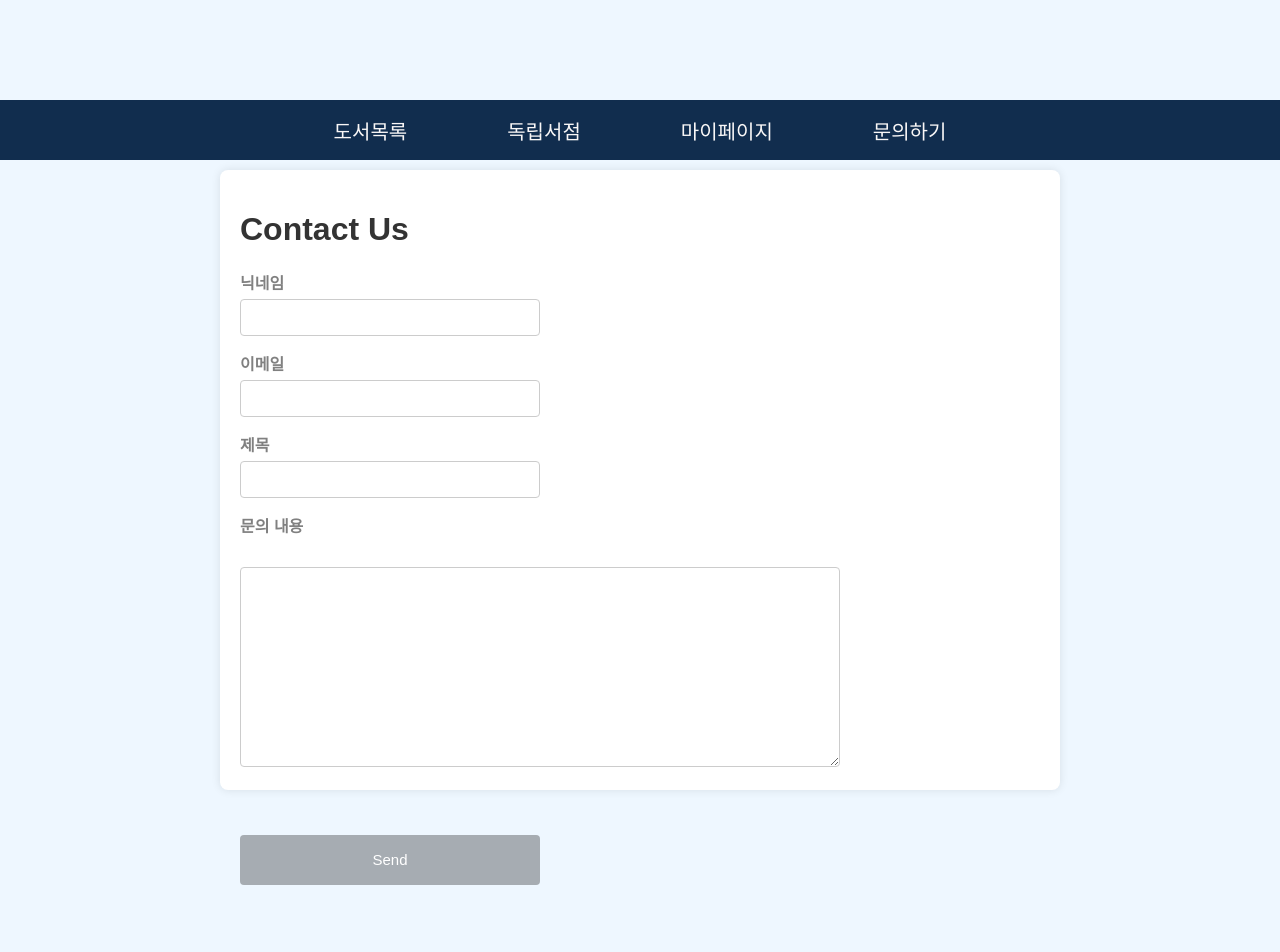
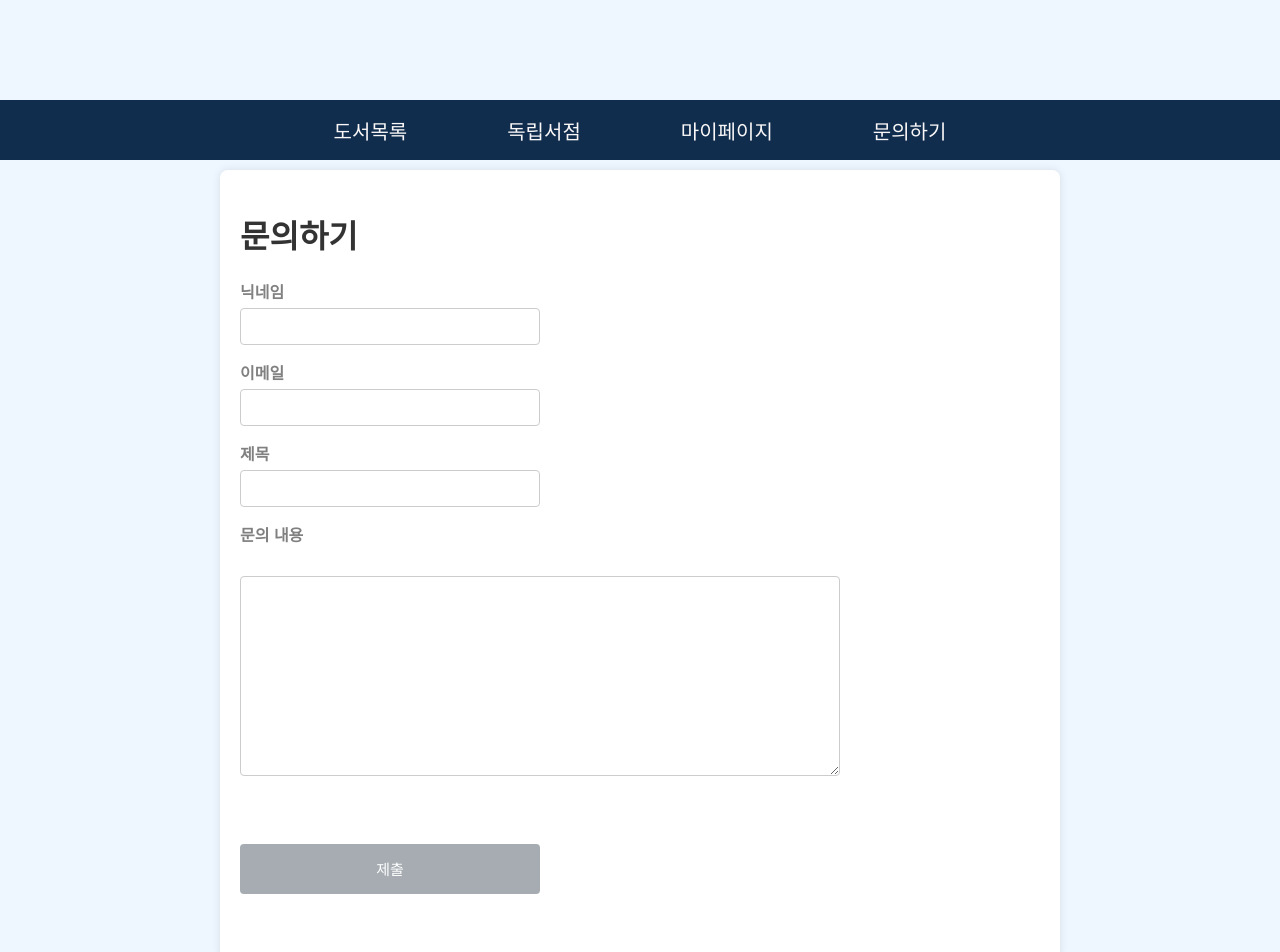
Before and after one commit to san-sae/WEBSW_PROJECT, a React (Create React App) app in the folder react_project/: page /question in a window 1280 px wide. Shown: the top 952 px of the page. Built offline with nearby package versions, Linux system fonts and the light colour scheme.

Commit message:
edit question, info

```diff
--- a/react_project/src/pages/Question.css
+++ b/react_project/src/pages/Question.css
@@ -9,41 +9,17 @@ body {
   /* position: relative; */
   max-width: 800px;
   margin: 150px auto;
+  height: 750px;
   background: #fff;
   padding: 20px;
   border-radius: 8px;
   box-shadow: 0 0 10px rgba(0, 0, 0, 0.1);
 }
 
-/* nav ul {
-  list-style-type: none;
-  padding: 0;
-}
-
-nav ul li {
-  display: inline;
-  margin-right: 10px;
-}
-
-nav ul li a {
-  text-decoration: none;
-  color: black;
-  font-weight: bold;
-}
-
-nav ul li a:hover {
-  text-decoration: underline;
-} */
 
 h1, h2, h3 {
   color: #333;
 }
-
-/*
-p {
-  line-height: 1.6;
-  color: #666;
-} */
 
 form div {
   margin-bottom: 15px;
@@ -63,8 +39,7 @@ input[type="email"]
   padding: 10px;
   border: 1px solid #ccc;
   border-radius: 4px;
-  box-sizing: border-box; /* Ensure padding and border are included in the element's total width and height */
-  resize: horizontal; /* Allow vertical resizing only */
+  resize: horizontal;
 }
 
 textarea {
@@ -73,8 +48,8 @@ textarea {
   height: 200px;
   border: 1px solid #ccc;
   border-radius: 4px;
-  box-sizing: border-box; /* Ensure padding and border are included in the element's total width and height */
-  resize: horizontal; /* Allow vertical resizing only */
+  box-sizing: border-box;
+  resize: horizontal;
 }
 
 #send_button {
@@ -90,8 +65,3 @@ textarea {
 #send_button:hover {
   background-color: #112D42;
 }
-
-/*
-.list a:visited {
-  color: mediumslateblue;
-} */
--- a/react_project/src/pages/Question.js
+++ b/react_project/src/pages/Question.js
@@ -10,6 +10,7 @@ const ContactForm = () => {
     subject: '',
     question: ''
   });
+  const [loading, setLoading] = useState(false);
 
   const handleChange = (e) => {
     setFormData({
@@ -20,6 +21,7 @@ const ContactForm = () => {
 
   const handleSubmit = async (e) => {
     e.preventDefault();
+    setLoading(true);
     try {
       const response = await axios.post('/api/contact', formData);
       alert(response.data.message);
@@ -31,33 +33,38 @@ const ContactForm = () => {
       });
     } catch (error) {
       alert('There was an error sending your message.');
+    } finally {
+      setLoading(false);
     }
   };
 
   return (
     <div className="container">
       <Nav />
-      <h1>Contact Us</h1>
+      <h1>문의하기</h1>
       <form onSubmit={handleSubmit}>
         <div>
-          <label htmlFor="nickname">닉네임  </label>
+          <label htmlFor="nickname">닉네임</label>
           <input type="text" id="nickname" name="nickname" value={formData.nickname} onChange={handleChange} required />
         </div>
         <div>
-          <label htmlFor="mail">이메일  </label>
+          <label htmlFor="mail">이메일</label>
           <input type="email" id="mail" name="mail" value={formData.mail} onChange={handleChange} required />
         </div>
         <div>
-          <label htmlFor="subject">제목  </label>
+          <label htmlFor="subject">제목</label>
           <input type="text" id="subject" name="subject" value={formData.subject} onChange={handleChange} required />
         </div>
         <div>
-          <label htmlFor="question">문의 내용  </label>
+          <label htmlFor="question">문의 내용</label>
           <textarea id="question" name="question" value={formData.question} onChange={handleChange} required></textarea>
         </div>
         <br></br>
-        <button type="submit" id="send_button">Send</button>
+        <button type="submit" id="send_button" disabled={loading}>
+          {loading ? '전송 중' : '제출'}
+        </button>
       </form>
+      {/* {loading && <p>문의 내용을 전달하고 있습니다...</p>} */}
     </div>
   );
 };
```
